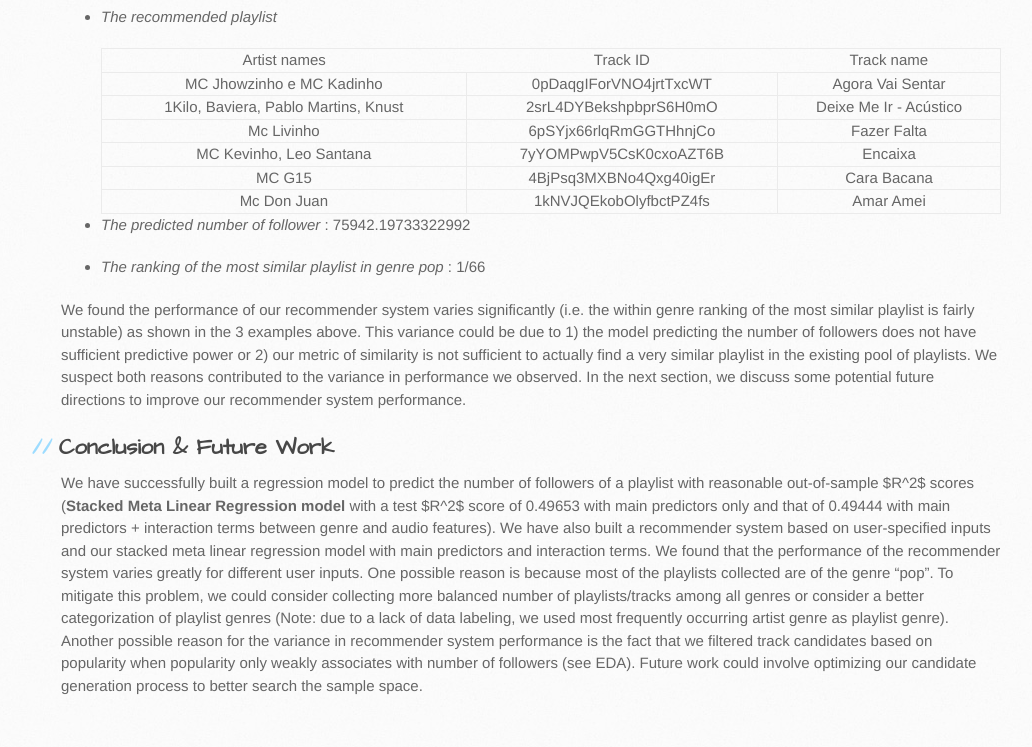
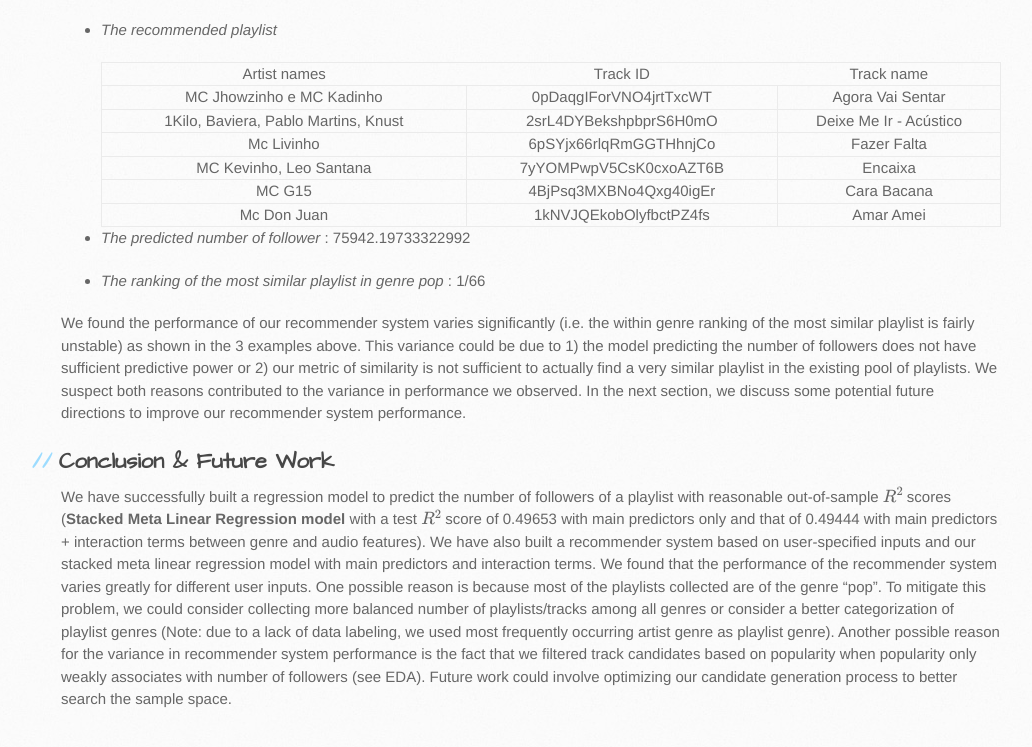
Before and after one commit to AC209a-Project-Spotify/group30, a Jekyll site: the page built from index.md, in a window 1280 px wide and 900 px high, scrolled down 7503 px, cut to the strip 0-753 px from the top of the window. Shown: the top 747 px of the strip, without its empty margins (109-1141 px from the left). Built offline with Jekyll 4.4.1, drawn with Linux system fonts in a browser that asks for light colours; our own code applies the rules of GitHub Pages for plain Markdown files; formulas are drawn with MathJax 3; some of the changed lines change nothing that is shown; some of the changed text lies outside the part shown.

Commit message:
added latex rendering js

```diff
--- a/_layouts/default.html
+++ b/_layouts/default.html
@@ -11,6 +11,20 @@
     <!--[if lt IE 9]>
     <script src="//html5shiv.googlecode.com/svn/trunk/html5.js"></script>
     <![endif]-->
+      <!-- mathjax config similar to math.stackexchange -->
+      <script type="text/x-mathjax-config">
+    MathJax.Hub.Config({
+      jax: ["input/TeX", "output/HTML-CSS"],
+      tex2jax: {
+        inlineMath: [ ['$', '$'] ],
+        displayMath: [ ['$$', '$$']],
+        processEscapes: true,
+        displayAlign: 'center',
+        skipTags: ['script', 'noscript', 'style', 'textarea', 'pre', 'code']
+      }
+    });
+    </script>
+      <script src="//cdn.mathjax.org/mathjax/latest/MathJax.js?config=TeX-AMS_HTML" type="text/javascript"></script>
 
 {% seo %}
   </head>
```
